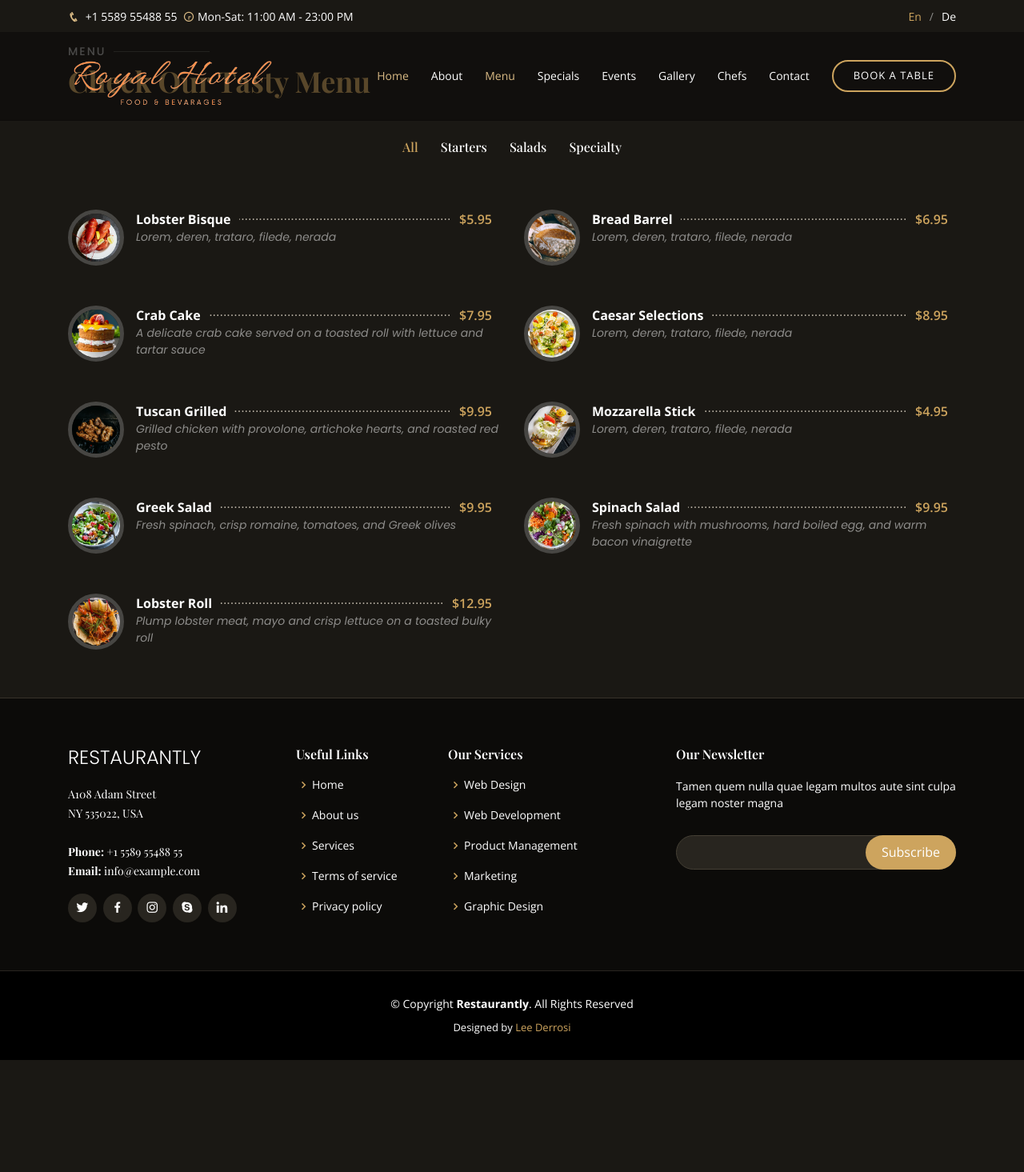
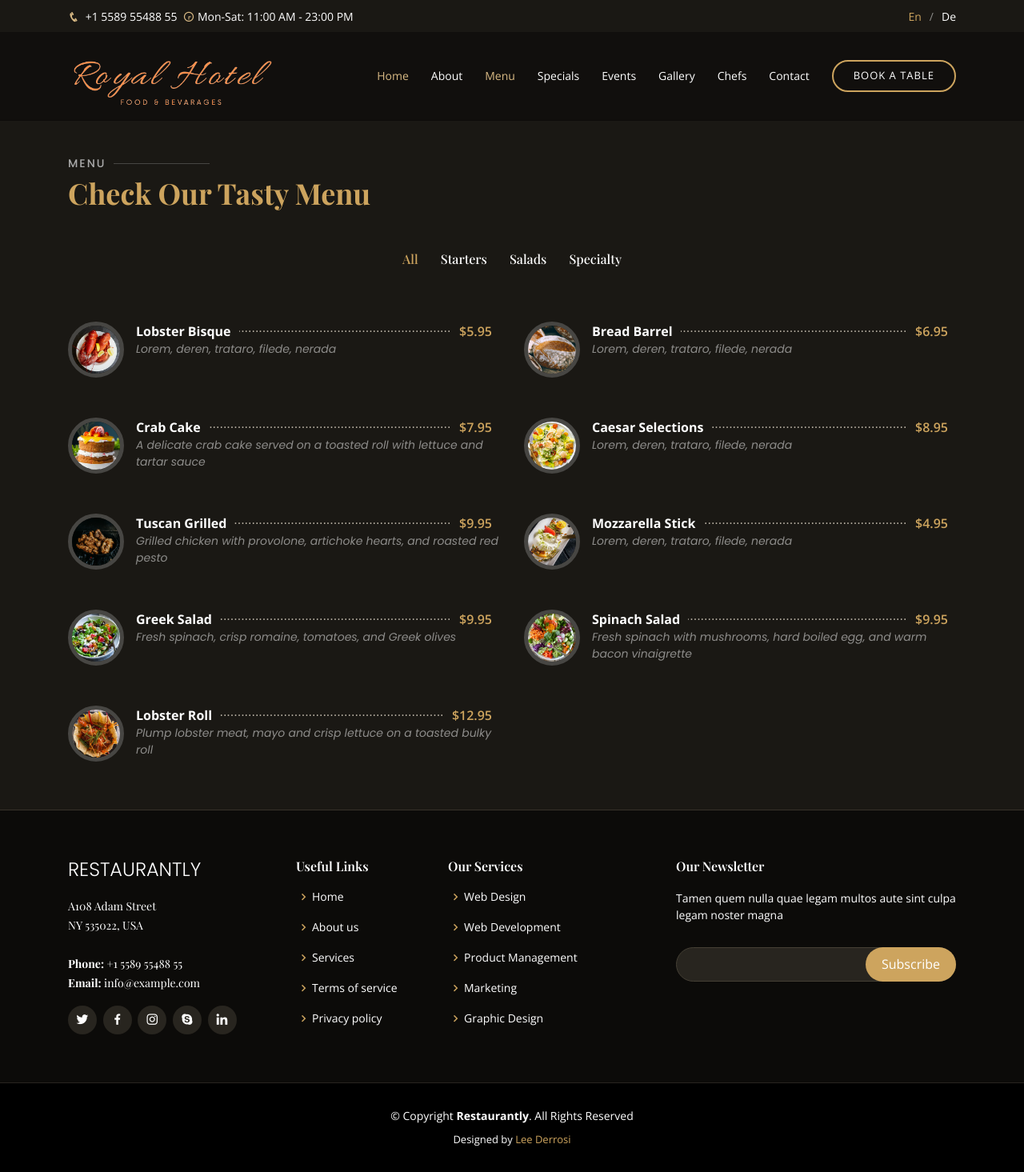
Before and after one commit to derrosilee/Food_Ordering, a Django app: page /menu/ in a window 1280 px wide. Shown: the whole page at 80% size. Before the commit the page ends 1325 px from the top, so only its background shows below. Run offline with Django 4.2, Linux system fonts and the light colour scheme; some libraries are stand-ins or nearby versions; some web fonts are replaced.

Commit message:
Changed paddint top for the section title for the menu

```diff
--- a/Restaurant/static/css/style.css
+++ b/Restaurant/static/css/style.css
@@ -685,6 +685,7 @@ section {
 
 .section-title {
   padding-bottom: 40px;
+  padding-top: 140px;
 }
 
 .section-title h2 {
```
